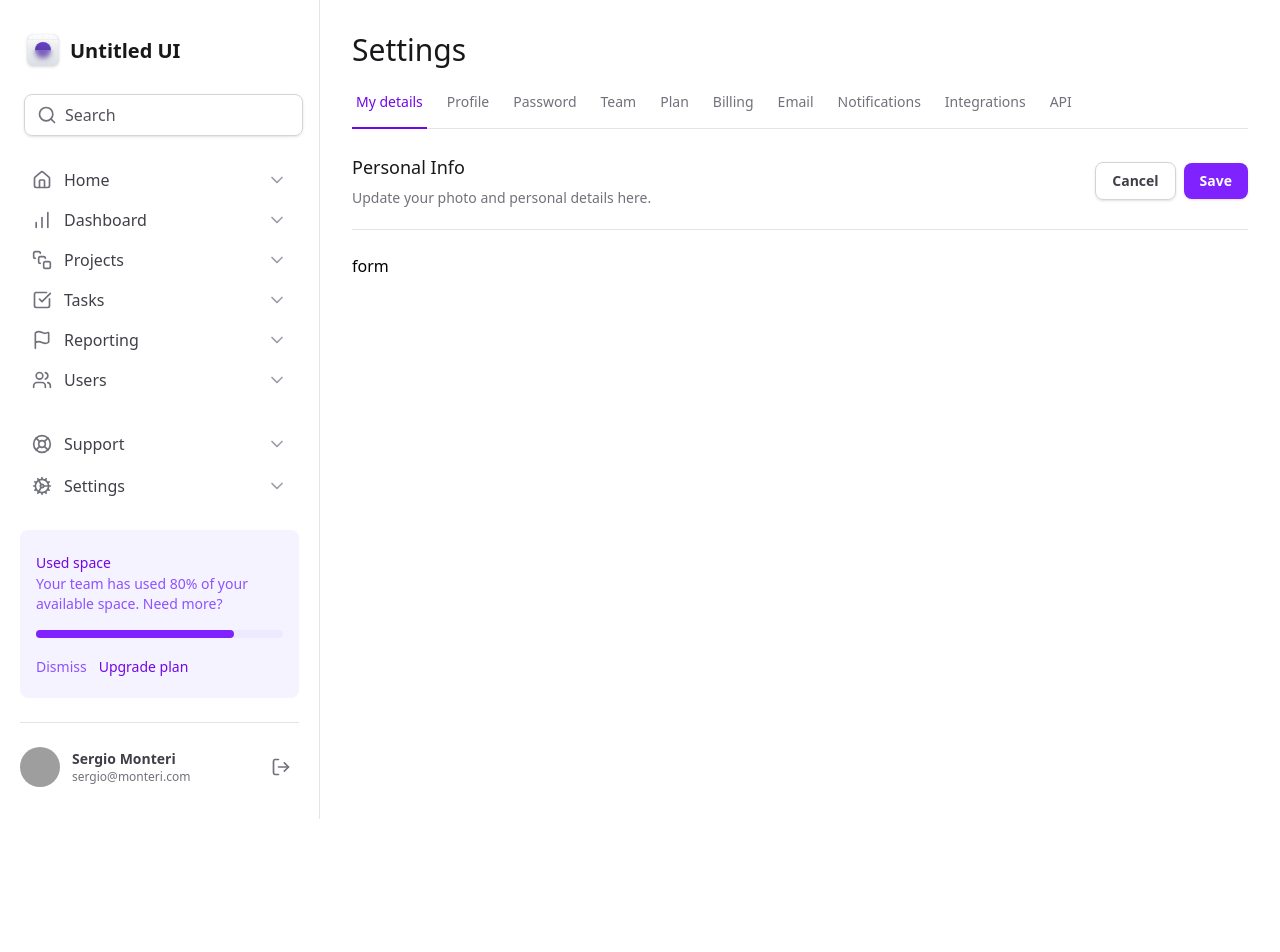
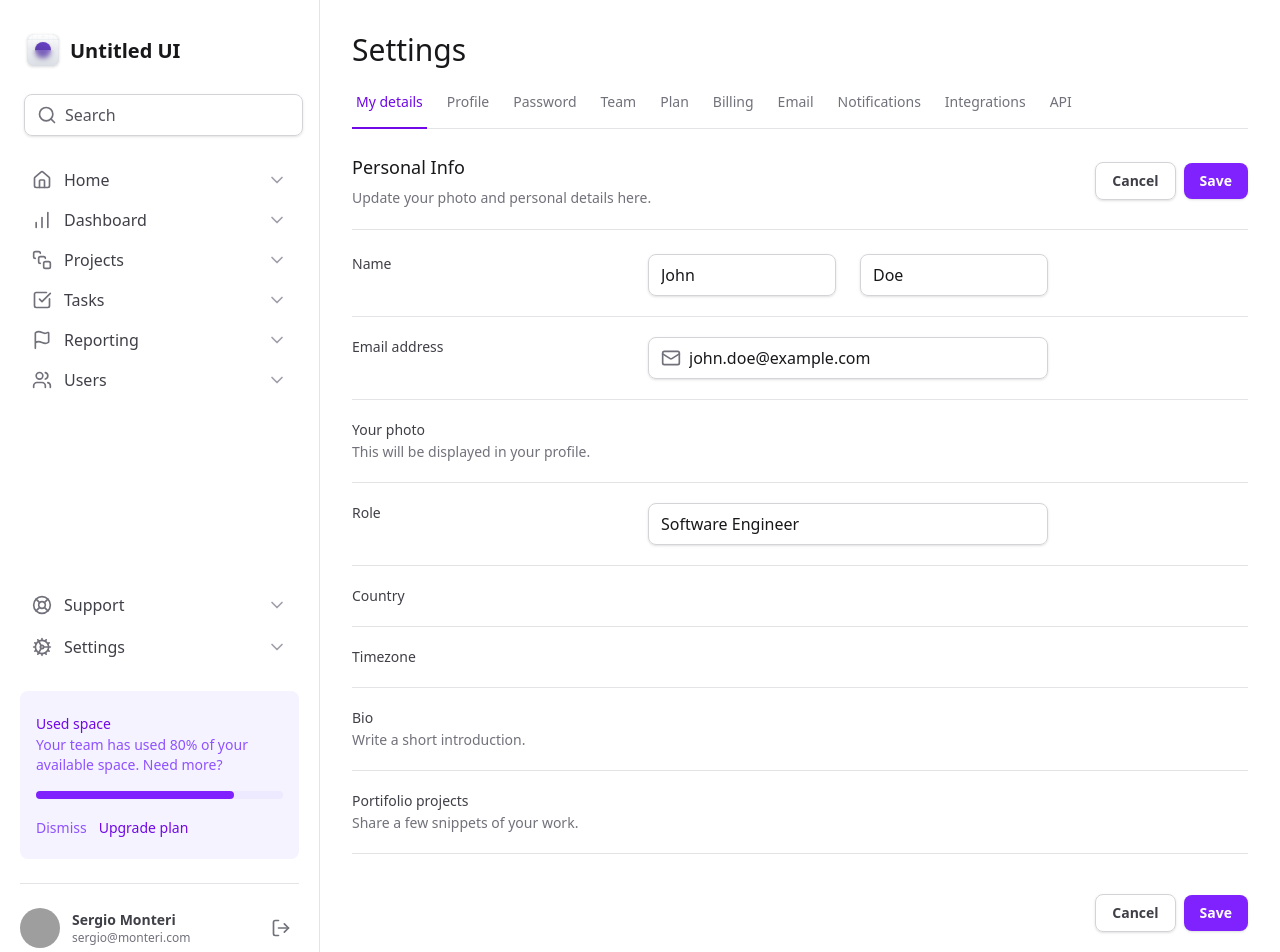
Before and after one commit to SergioMonteRi/next-tailwind-practice, a Next.js app: page / in a window 1280 px wide. Shown: the top 952 px of the page. Before the commit the page ends 819 px from the top, so only its background shows below. Built offline with nearby package versions, Linux system fonts and the light colour scheme; grey boxes are pictures that could not be loaded.

Commit message:
feat: add form for personal information on homepage with input fields for name, email, role, country, timezone, bio, and portfolio projects

```diff
--- a/src/app/globals.css
+++ b/src/app/globals.css
@@ -2,4 +2,6 @@
 
 @theme {
   --grid-template-columns-app: minmax(18rem, 20rem) 1fr;
+  --grid-template-columns-form: minmax(7.5rem, 17.5rem) minmax(25rem, 1fr) minmax(0, 15rem);
+
 }
--- a/src/app/page.tsx
+++ b/src/app/page.tsx
@@ -1,4 +1,5 @@
-import { SettingsTabs } from '@/components'
+import { Input, SettingsTabs } from '@/components'
+import { MailIcon } from 'lucide-react'
 
 export default function Home() {
   return (
@@ -33,8 +34,135 @@
           </div>
         </div>
 
-        <form id="settings-form" className="mt-6 flex w-full flex-col">
-          form
+        <form
+          id="settings-form"
+          className="mt-6 flex w-full flex-col gap-5 divide-y divide-zinc-200"
+        >
+          <div className="grid-cols-form grid gap-3 pb-5">
+            <label
+              htmlFor="firstName"
+              className="text-sm font-medium text-zinc-700"
+            >
+              Name
+            </label>
+            <div className="grid grid-cols-2 gap-6">
+              <Input.Root>
+                <Input.Control id="firstName" defaultValue="John" />
+              </Input.Root>
+
+              <Input.Root>
+                <Input.Control defaultValue="Doe" />
+              </Input.Root>
+            </div>
+            <div />
+          </div>
+
+          <div className="grid-cols-form grid gap-3 pb-5">
+            <label
+              htmlFor="email"
+              className="text-sm font-medium text-zinc-700"
+            >
+              Email address
+            </label>
+            <Input.Root>
+              <Input.Prefix>
+                <MailIcon className="h-5 w-5 text-zinc-500" />
+              </Input.Prefix>
+              <Input.Control
+                id="email"
+                type="email"
+                defaultValue="john.doe@example.com"
+              />
+            </Input.Root>
+            <div />
+          </div>
+
+          <div className="grid-cols-form grid gap-3 pb-5">
+            <label
+              htmlFor="email"
+              className="text-sm font-medium text-zinc-700"
+            >
+              Your photo
+              <span className="mt-0.5 block text-sm font-normal text-zinc-500">
+                This will be displayed in your profile.
+              </span>
+            </label>
+            <div />
+          </div>
+
+          <div className="grid-cols-form grid gap-3 pb-5">
+            <label htmlFor="role" className="text-sm font-medium text-zinc-700">
+              Role
+            </label>
+            <Input.Root>
+              <Input.Control
+                id="role"
+                type="text"
+                defaultValue="Software Engineer"
+              />
+            </Input.Root>
+            <div />
+          </div>
+
+          <div className="grid-cols-form grid gap-3 pb-5">
+            <label
+              htmlFor="country"
+              className="text-sm font-medium text-zinc-700"
+            >
+              Country
+            </label>
+            <div></div>
+            <div />
+          </div>
+
+          <div className="grid-cols-form grid gap-3 pb-5">
+            <label
+              htmlFor="timezone"
+              className="text-sm font-medium text-zinc-700"
+            >
+              Timezone
+            </label>
+            <div></div>
+            <div />
+          </div>
+
+          <div className="grid-cols-form grid gap-3 pb-5">
+            <label htmlFor="bio" className="text-sm font-medium text-zinc-700">
+              Bio
+              <span className="mt-0.5 block text-sm font-normal text-zinc-500">
+                Write a short introduction.
+              </span>
+            </label>
+            <div />
+          </div>
+
+          <div className="grid-cols-form grid gap-3 pb-5">
+            <label
+              htmlFor="projects"
+              className="text-sm font-medium text-zinc-700"
+            >
+              Portifolio projects
+              <span className="mt-0.5 block text-sm font-normal text-zinc-500">
+                Share a few snippets of your work.
+              </span>
+            </label>
+            <div />
+          </div>
+
+          <div className="flex items-center justify-end gap-2 pt-5">
+            <button
+              type="button"
+              className="cursor-pointer rounded-lg border border-zinc-300 px-4 py-2 text-sm font-semibold text-zinc-700 shadow-sm hover:bg-zinc-50"
+            >
+              Cancel
+            </button>
+            <button
+              type="submit"
+              className="cursor-pointer rounded-lg bg-violet-600 px-4 py-2 text-sm font-semibold text-white shadow-sm hover:bg-violet-700"
+            >
+              Save
+            </button>
+          </div>
         </form>
       </div>
     </>
```
